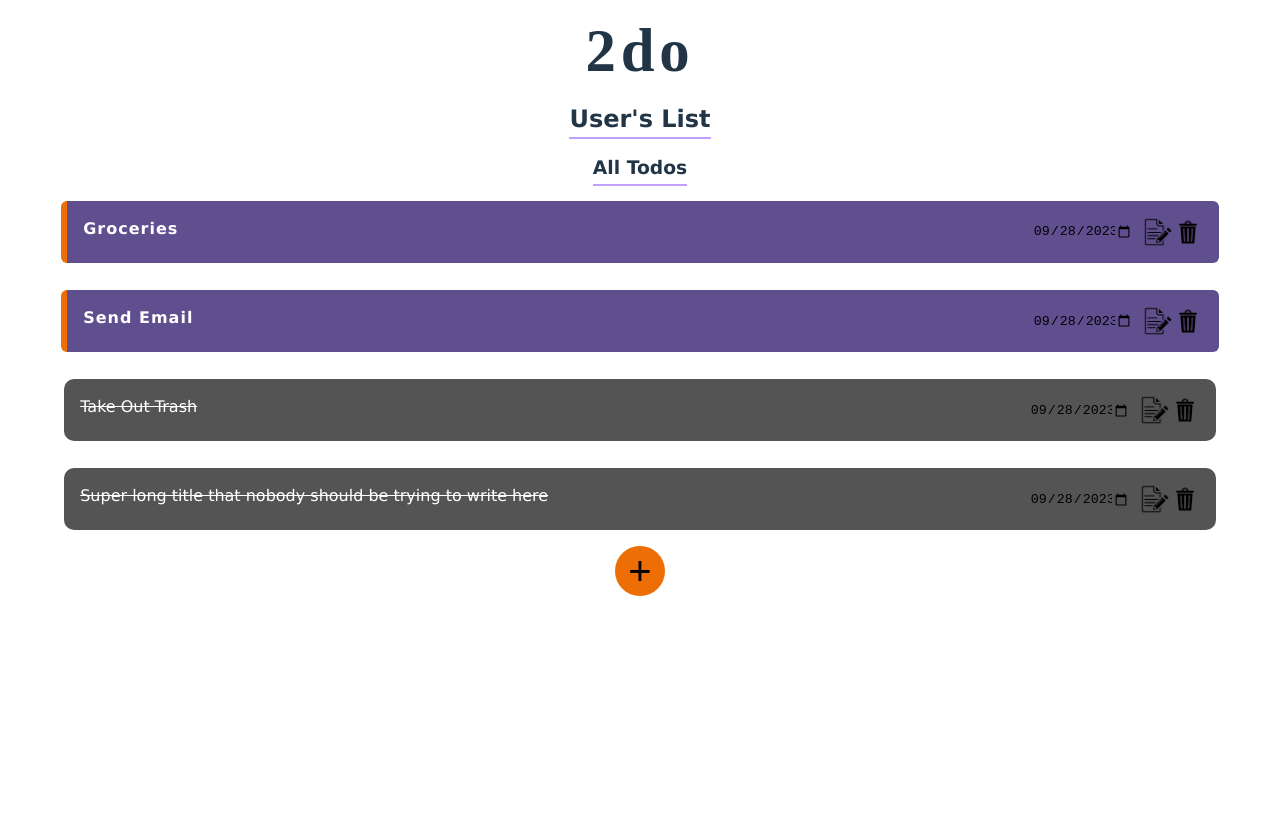
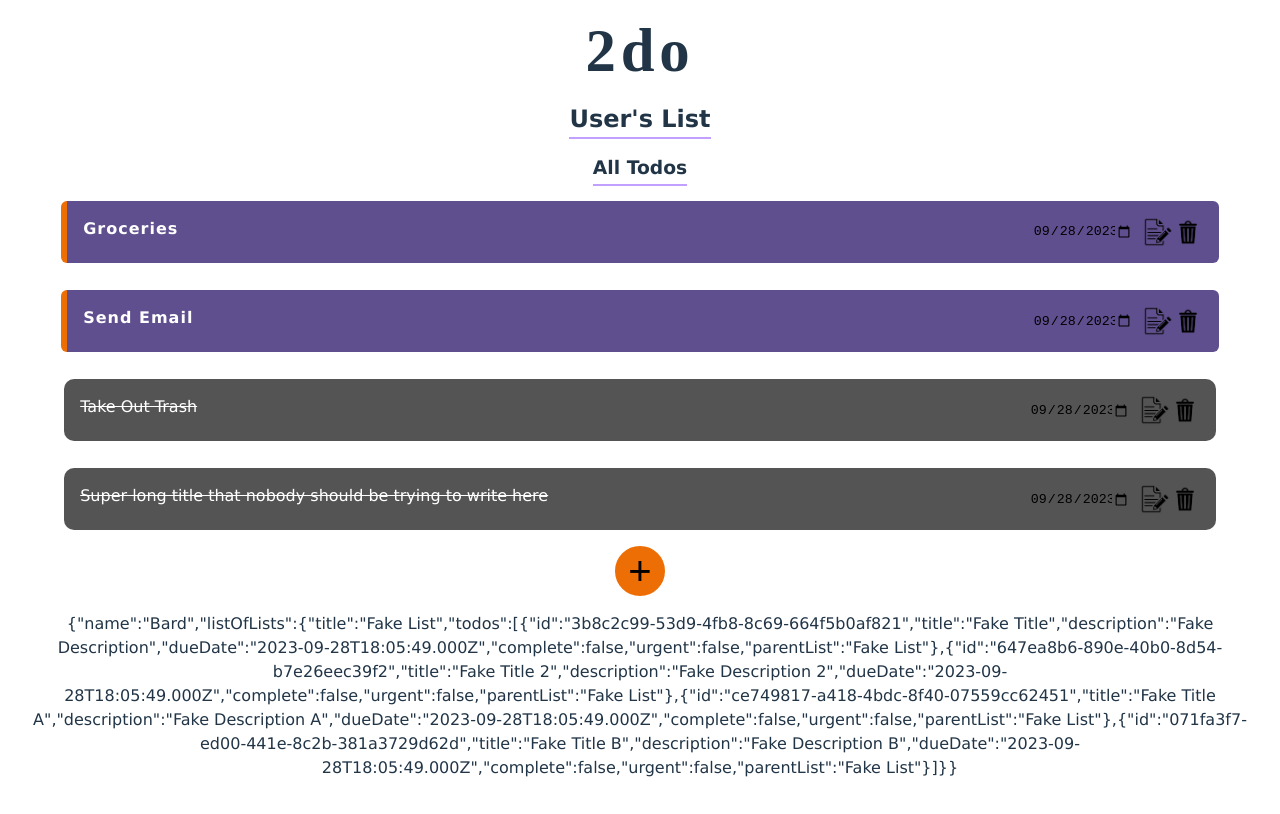
Before and after one commit to jeff-ramos-dev/react-todo-list, a React (Vite) app: page / in a window 1280 px wide. Built offline with nearby package versions, Linux system fonts and the light colour scheme.

Commit message:
Restructure class constructors to take in objects, test JSON parsing

```diff
--- a/src/App.tsx
+++ b/src/App.tsx
@@ -6,8 +6,43 @@ import TodoGroupMenu from './components/TodoGroupMenu'
 import EditForm from './components/EditForm'
 
 function App() {
+  const fakeUser: User = new User({name: 'Bard'});
+  fakeUser.createTodoList('Fake List');
+  fakeUser.createTodoList('Fake List 2');
+  const fakeList: TodoList | undefined = fakeUser.listOfLists.get('Fake List');
+  const fakeList2: TodoList | undefined = fakeUser.listOfLists.get('Fake List 2');
+  if (!fakeList || !fakeList2) return
+  const task1: Todo = fakeList.createTodo("Fake Title");
+  task1.updateDescription('Fake Description');
+  const task2: Todo = fakeList.createTodo("Fake Title 2");
+  task2.updateDescription('Fake Description 2');
+  const task3: Todo = fakeList.createTodo("Fake Title A");
+  task3.updateDescription('Fake Description A');
+  const task4: Todo = fakeList.createTodo("Fake Title B");
+  task4.updateDescription('Fake Description B');
+  const userJSON = JSON.stringify({
+    name: fakeUser.name,
+    listOfLists: {
+      title: fakeList.title,
+      todos: Array.from(fakeList.todos.values()).map((todo) => {
+        return {
+          id: todo.id,
+          title: todo.title,
+          description: todo.description,
+          dueDate: todo.dueDate,
+          complete: todo.complete,
+          urgent: todo.urgent,
+          parentList: todo.parentList ? todo.parentList.title : null
+        }
+      })
+    }
+  });
+  const parsedUser = new User(JSON.parse(userJSON));
+  console.log(parsedUser);
+  const jsonObject = <p>{userJSON}</p>;
+
   const [user, setUser] = useState(() => {
-    const newUser = new User('User');
+    const newUser = new User({name: 'User'});
     newUser.createTodoList(`${newUser.name}'s List`);
     const newTodoList = newUser.listOfLists.get(`${newUser.name}'s List`);
     if (newTodoList) {
@@ -19,7 +54,7 @@ function App() {
     return newUser;
   });
   const [currList, setCurrList] = useState(() => {
-    let newList: TodoList | undefined = new TodoList(user, `${user.name}'s List`);
+    let newList: TodoList | undefined = new TodoList({user: user, title: `${user.name}'s List`});
     newList = user.listOfLists.get(newList.title);
     return newList
   });
@@ -27,7 +62,7 @@ function App() {
   const [isListMenuVisible, setIsListMenuVisible] = useState(false);
   const [isGroupMenuVisible, setIsGroupMenuVisible] = useState(false);
   const [isEditMenuVisible, setIsEditMenuVisible] = useState(false);
-  const [currTodo, setCurrTodo] = useState(new Todo(null));
+  const [currTodo, setCurrTodo] = useState(new Todo({parentList: currList ? currList : null}));
 
   useEffect(() => {
     document.addEventListener('click', handleDocumentClick);
@@ -89,9 +124,9 @@ function App() {
 
   function updateTodo(updatedTodo: Todo) {
     setUser(prevUser => {
-      const newUser = new User(prevUser.name);
+      const newUser = new User({name: prevUser.name});
       prevUser.listOfLists.forEach((list, title) => {
-        const newList = new TodoList(newUser, title);
+        const newList = new TodoList({user: newUser, title: title});
         list.todos.forEach((todo) => {
           if (todo.id === updatedTodo.id) {
             newList.todos.set(todo.id, updatedTodo);
@@ -130,7 +165,7 @@ function App() {
 
   function addNewList() {
     setUser(prevUser => {
-      const newUser = new User(prevUser.name);
+      const newUser = new User({name: prevUser.name});
       newUser.listOfLists = new Map(prevUser.listOfLists);
       newUser.createTodoList(`List ${newUser.listOfLists.size + 1}`);
       return newUser;
@@ -153,9 +188,9 @@ function App() {
 
   function deleteTodo(todoId: string) {
     setUser(prevUser => {
-      const newUser = new User(prevUser.name);
+      const newUser = new User({name: prevUser.name});
       prevUser.listOfLists.forEach((list, title) => {
-        const newList = new TodoList(newUser, title);
+        const newList = new TodoList({user: newUser, title: title});
         list.todos.forEach((todo, id) => {
           if (id !== todoId) {
             newList.todos.set(id, todo);
@@ -188,8 +223,9 @@ function App() {
         <p>No Todos</p>}
       {isEditMenuVisible && <EditForm currTodo={currTodo} updateTodo={updateTodo} setIsEditMenuVisible={setIsEditMenuVisible}/>}
       <button type="button" onClick={addNewTodo} className="addTodo addBtn">+</button>
+      {jsonObject ? jsonObject : null}
     </>
   )
 }
 
-export default App
+export default App;
--- a/src/classes.ts
+++ b/src/classes.ts
@@ -8,17 +8,22 @@ function compareDates(todo1: Todo, todo2: Todo) {
     return isAfter(todo1.dueDate, todo2.dueDate) ? 1 : -1;
 }
 
+interface UserTypes {
+    name: string,
+    listOfLists?: Map<string, TodoList>
+}
+
 class User {
     name: string;
     listOfLists: Map<string, TodoList>;
 
-    constructor(name="New User") {
+    constructor({name="User", listOfLists=new Map()}: UserTypes) {
             this.name = name;
-            this.listOfLists = new Map();
+            this.listOfLists = listOfLists;
     }
 
     createTodoList(title: string): void {
-        this.listOfLists.set(title, new TodoList(this, title));
+        this.listOfLists.set(title, new TodoList({title: title, todos: new Map(), user: this}));
     }
 
     deleteTodoList(title: string): void {
@@ -26,19 +31,32 @@ class User {
     }
 }
 
+interface TodoListTypes {
+    title: string,
+    todos?: Map<string, Todo>,
+    user: User
+}
 class TodoList {
     title: string;
     todos: Map<string, Todo>;
     user: User;
 
-    constructor(user: User, title: string="New Todo List") {
+    constructor({title="New Todo List", todos=new Map(), user }: TodoListTypes) {
         this.title = title;
-        this.todos = new Map();
+        this.todos = todos;
         this.user = user;
     }
 
     createTodo(title?: string): Todo {
-        const newTodo = new Todo(this, title);
+        const newTodo = new Todo({
+            id: uuidv4(),
+            title: title ? title : "New Todo",
+            description: "",
+            dueDate: new Date(),
+            urgent: false,
+            complete: false,
+            parentList: this
+        });
         this.todos.set(newTodo.id, newTodo);
         return newTodo;
     }
@@ -123,6 +141,16 @@ class TodoList {
 
 }
 
+interface TodoTypes {
+    id?: string;
+    title?: string;
+    description?: string;
+    dueDate?: Date;
+    urgent?: boolean;
+    complete?: boolean;
+    parentList: TodoList | null;
+}
+
 class Todo {
     id: string;
     title: string;
@@ -132,14 +160,22 @@ class Todo {
     complete: boolean;
     parentList: TodoList | null;
 
-    constructor(parent: TodoList | null, title: string = "New Todo") {
-        this.id = uuidv4();
+    constructor({
+        id=uuidv4(),
+        title= "New Todo",
+        description="New Description",
+        dueDate=new Date(),
+        urgent=false,
+        complete=false,
+        parentList
+    }: TodoTypes) {
+        this.id = id;
         this.title = title;
-        this.description = "";
-        this.dueDate = new Date();
-        this.urgent = false;
-        this.complete = false;
-        this.parentList = parent;
+        this.description = description;
+        this.dueDate = dueDate;
+        this.urgent = urgent;
+        this.complete = complete;
+        this.parentList = parentList;
     }
 
     updateTitle(newTitle: string): void {
```
Also changed, not shown: 1 other file (tests, documents, lock files or other folders).
